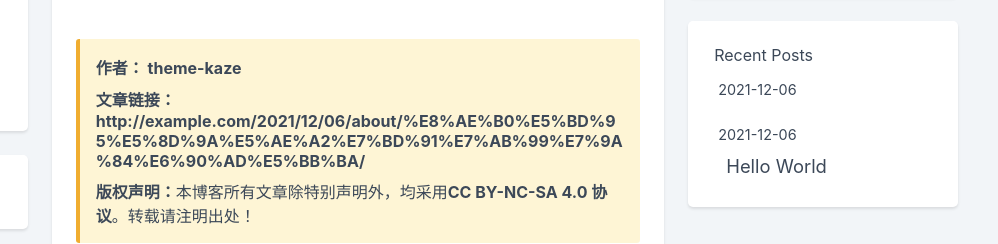
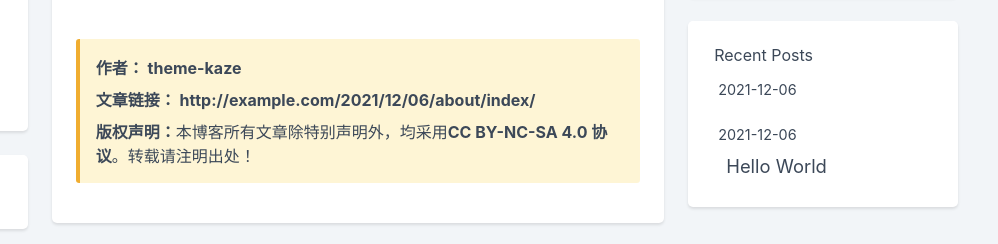
Before and after one commit to Lightdark9/Lightdark9.github.io, a plain HTML site: page 2021/12/06/about/index/index.html in a window 1280 px wide. Shown: the part 209-453 px from the top of the page, 282-1280 px from the left. Drawn offline with Linux system fonts and the light colour scheme; a small style sheet from the web is missing.

Commit message:
Site updated: 2021-12-07 09:28:28

```diff
--- a/2021/12/06/about/记录博客网站的搭建/index.html
+++ b/2021/12/06/about/index/index.html
@@ -28,7 +28,7 @@
 
       <meta
         property="og:url"
-        content="http://example.com/2021/12/06/about/%E8%AE%B0%E5%BD%95%E5%8D%9A%E5%AE%A2%E7%BD%91%E7%AB%99%E7%9A%84%E6%90%AD%E5%BB%BA/index.html">
+        content="http://example.com/2021/12/06/about/index/index.html">
 
 
       <meta
@@ -301,8 +301,8 @@
           <span style="font-weight: bold;">文章链接：</span><a
             target="_blank"
             rel="nofollow noopener noreferrer"
-            href="http://example.com/2021/12/06/about/%E8%AE%B0%E5%BD%95%E5%8D%9A%E5%AE%A2%E7%BD%91%E7%AB%99%E7%9A%84%E6%90%AD%E5%BB%BA/">
-            http://example.com/2021/12/06/about/%E8%AE%B0%E5%BD%95%E5%8D%9A%E5%AE%A2%E7%BD%91%E7%AB%99%E7%9A%84%E6%90%AD%E5%BB%BA/
+            href="http://example.com/2021/12/06/about/index/">
+            http://example.com/2021/12/06/about/index/
           </a>
         </p>
         <p><span style="font-weight: bold;">版权声明：</span>本博客所有文章除特别声明外，均采用<a target="_blank" rel="noopener" href="https://creativecommons.org/licenses/by-nc-sa/4.0/deed.zh">CC BY-NC-SA 4.0 协议</a>。转载请注明出处！</p>
@@ -449,7 +449,7 @@
 
       <div class="recent-posts-item">
         <div class="recent-posts-item-title">2021-12-06</div>
-        <a href="/2021/12/06/about/%E8%AE%B0%E5%BD%95%E5%8D%9A%E5%AE%A2%E7%BD%91%E7%AB%99%E7%9A%84%E6%90%AD%E5%BB%BA/"><div class="recent-posts-item-content"></div></a>
+        <a href="/2021/12/06/about/index/"><div class="recent-posts-item-content"></div></a>
       </div>
 
       <div class="recent-posts-item">
```
Also changed, not shown: 2021/12/06/hello-world/index.html (+2 -2 lines), archives/2021/12/index.html (+2 -2 lines), archives/2021/index.html (+2 -2 lines), archives/index.html (+2 -2 lines), categories/index.html (+1 -1 lines), index.html (+3 -3 lines), links/index.html (+1 -1 lines), tags/index.html (+1 -1 lines).
